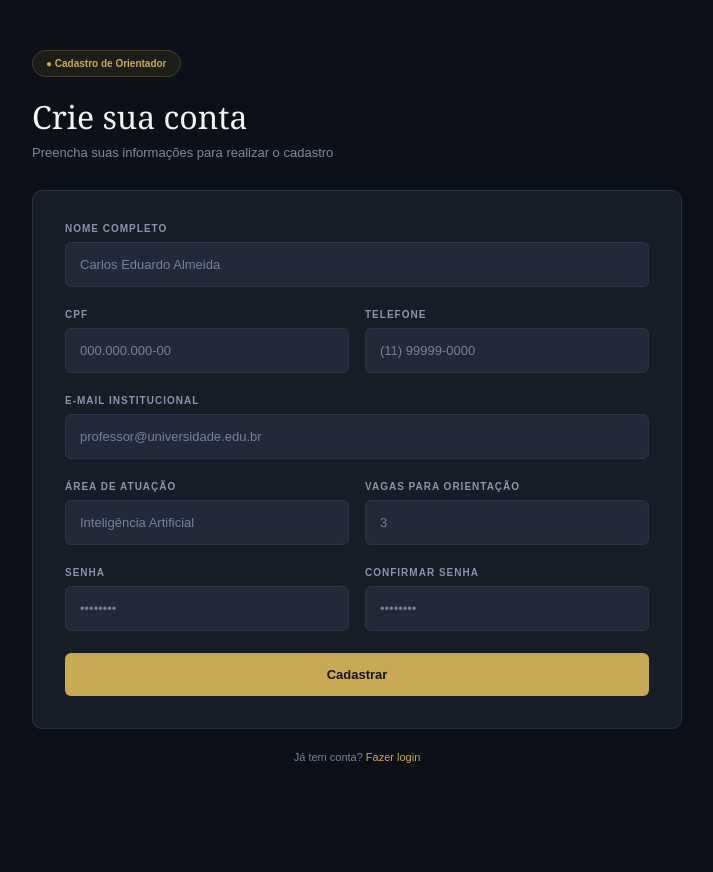
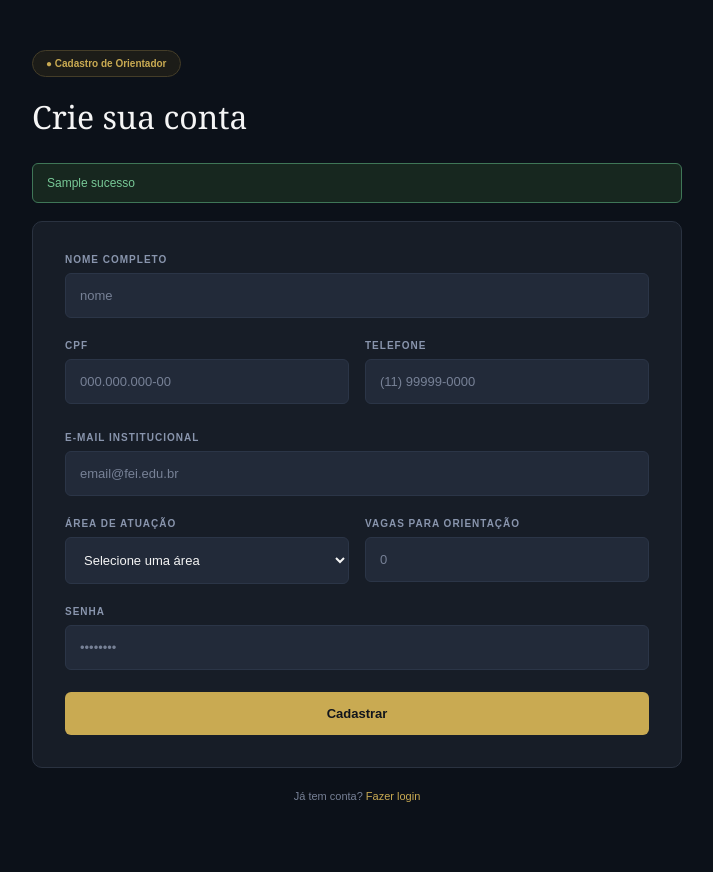
Before and after one commit to OrlandoOnabe/ArtemisBlanck, a FastAPI app: template templates/cadastro_orientador.html in a window 1280 px wide. Shown: the part 70-942 px from the top of the page, without its empty margins (283-996 px from the left). Before the commit the page ends 833 px from the top, so only its background shows below. Run offline with FastAPI, Linux system fonts and the light colour scheme; the template is opened without the code that fills it: most values are stand-ins (such as "Sample title", 1, 10 or a date in 2020); parts of the project's set-up code (start-up, migrations or seed data) failed here and were passed over.

Commit message:
Update cadastro_orientador.html

```diff
--- a/templates/cadastro_orientador.html
+++ b/templates/cadastro_orientador.html
@@ -7,20 +7,26 @@
 
     <title>Cadastro de Orientador | Artemis</title>
 
-    <link rel="stylesheet" href="../static/css/cadastro_orientador.css">
+    <link rel="stylesheet" href="/static/css/cadastro_orientador.css">
 </head>
 
 <body>
 
     <header>
-        <div class="logo">
-            <div class="logo-simbolo">A</div>
+
+        <a href="/login" class="logo">
+
+            <div class="logo-simbolo">
+                A
+            </div>
 
             <div>
                 <h2>Artemis</h2>
                 <span>BLANCK</span>
             </div>
-        </div>
+
+        </a>
+
     </header>
 
 
@@ -29,138 +35,213 @@
         <section class="cadastro-container">
 
             <div class="tag">
-                <span>●</span>
-                Cadastro de Orientador
+                ● Cadastro de Orientador
             </div>
 
             <h1>Crie sua conta</h1>
 
-            <p class="subtitulo">
-                Preencha suas informações para realizar o cadastro
-            </p>
+            <br>
 
+            {% if sucesso %}
+                <div class="mensagem-sucesso">
+                    {{ sucesso }}
+                </div>
+            {% endif %}
 
-            <form class="formulario">
-
-                <!-- Nome -->
+            <form
+                class="formulario"
+                action="/cadastro/orientador"
+                method="post"
+            >
 
                 <div class="campo">
-                    <label for="nome">NOME COMPLETO</label>
+
+                    <label for="nome">
+                        NOME COMPLETO
+                    </label>
 
                     <input
                         type="text"
                         id="nome"
                         name="nome"
-                        placeholder="Carlos Eduardo Almeida"
+                        placeholder="nome"
+                        maxlength="100"
+                        required
                     >
+
                 </div>
 
-
-                <!-- CPF + Telefone -->
 
                 <div class="linha">
 
                     <div class="campo">
-                        <label for="cpf">CPF</label>
+
+                        <label for="cpf">
+                            CPF
+                        </label>
 
                         <input
                             type="text"
                             id="cpf"
                             name="cpf"
                             placeholder="000.000.000-00"
+                            pattern="[0-9]{3}\.[0-9]{3}\.[0-9]{3}-[0-9]{2}"
+                            maxlength="14"
+                            title="Digite o CPF no formato 000.000.000-00"
+                            required
                         >
+                        <p class="erro-campo" id="erro-cpf">
+                            {% if campo_erro == "cpf" %}
+                                {{ erro }}
+                            {% endif %}
+                        </p>
                     </div>
 
+
                     <div class="campo">
-                        <label for="telefone">TELEFONE</label>
+
+                        <label for="telefone">
+                            TELEFONE
+                        </label>
 
                         <input
                             type="tel"
                             id="telefone"
                             name="telefone"
                             placeholder="(11) 99999-0000"
+                            pattern="\([0-9]{2}\) [0-9]{5}-[0-9]{4}"
+                            maxlength="15"
+                            title="Digite o telefone no formato (11) 99999-0000"
+                            required
                         >
+                        <p class="erro-campo" id="erro-telefone">
+                            {% if campo_erro == "telefone" %}
+                                {{ erro }}
+                            {% endif %}
+                        </p>
                     </div>
 
                 </div>
 
 
-                <!-- E-mail -->
+                <div class="campo">
 
-                <div class="campo">
-                    <label for="email">E-MAIL INSTITUCIONAL</label>
+                    <label for="email">
+                        E-MAIL INSTITUCIONAL
+                    </label>
 
                     <input
                         type="email"
-                        id="email"
                         name="email"
-                        placeholder="professor@universidade.edu.br"
+                        placeholder="email@fei.edu.br"
+                        pattern="^[^@\s]+@[^@\s]+\.[^@\s]+$"
+                        title="Digite um e-mail válido, como nome@dominio.com"
+                        required
                     >
+                    <p class="erro-campo" id="erro-email">
+                        {% if campo_erro == "email" %}
+                            {{ erro }}
+                        {% endif %}
+                    </p>
+
                 </div>
 
-
-                <!-- Área + Vagas -->
 
                 <div class="linha">
 
                     <div class="campo">
-                        <label for="area">ÁREA DE ATUAÇÃO</label>
 
-                        <input
-                            type="text"
-                            id="area"
-                            name="area"
-                            placeholder="Inteligência Artificial"
+                        <label for="area_atuacao">
+                            ÁREA DE ATUAÇÃO
+                        </label>
+
+                        <select
+                            id="area_atuacao"
+                            name="area_atuacao"
+                            required
                         >
+
+                            <option value="" selected disabled>
+                                Selecione uma área
+                            </option>
+
+                            <option value="Inteligência Artificial">
+                                Inteligência Artificial
+                            </option>
+
+                            <option value="Engenharia de Software">
+                                Engenharia de Software
+                            </option>
+
+                            <option value="Sistemas Distribuídos">
+                                Sistemas Distribuídos
+                            </option>
+
+                            <option value="Banco de Dados">
+                                Banco de Dados
+                            </option>
+
+                            <option value="Redes de Computadores">
+                                Redes de Computadores
+                            </option>
+
+                            <option value="Computação Gráfica">
+                                Computação Gráfica
+                            </option>
+
+                        </select>
+
                     </div>
 
+
                     <div class="campo">
-                        <label for="vagas">VAGAS PARA ORIENTAÇÃO</label>
+
+                        <label for="vagas">
+                            VAGAS PARA ORIENTAÇÃO
+                        </label>
 
                         <input
                             type="number"
                             id="vagas"
                             name="vagas"
+                            placeholder="0"
                             min="0"
-                            placeholder="3"
+                            max="20"
+                            required
                         >
+
                     </div>
 
                 </div>
 
 
-                <!-- Senha -->
-
                 <div class="linha">
 
                     <div class="campo">
-                        <label for="senha">SENHA</label>
+
+                        <label for="senha">
+                            SENHA
+                        </label>
 
                         <input
                             type="password"
                             id="senha"
                             name="senha"
                             placeholder="••••••••"
+                            maxlength="50"
+                            title="A senha deve possuir pelo menos 8 caracteres"
+                            required
                         >
-                    </div>
 
-                    <div class="campo">
-                        <label for="confirmar-senha">
-                            CONFIRMAR SENHA
-                        </label>
-
-                        <input
-                            type="password"
-                            id="confirmar-senha"
-                            name="confirmar_senha"
-                            placeholder="••••••••"
-                        >
                     </div>
 
                 </div>
 
 
-                <button type="submit" class="botao-cadastrar">
+                <button
+                    type="submit"
+                    class="botao-cadastrar"
+                >
                     Cadastrar
                 </button>
 
@@ -169,13 +250,53 @@
 
             <p class="login">
                 Já tem conta?
-                <a href="login.html">Fazer login</a>
+                <a href="/login">Fazer login</a>
             </p>
 
         </section>
 
     </main>
+<script>
+    const campos = [
+        {
+            input: document.getElementById("cpf"),
+            erro: document.getElementById("erro-cpf"),
+            mensagem: "Digite o CPF no formato 000.000.000-00."
+        },
+        {
+            input: document.getElementById("telefone"),
+            erro: document.getElementById("erro-telefone"),
+            mensagem: "Digite o telefone no formato (00) 00000-0000."
+        },
+        {
+            input: document.getElementById("ra"),
+            erro: document.getElementById("erro-ra"),
+            mensagem: "Digite o RA no formato 00.000.000-0."
+        },
+        {
+            input: document.getElementById("email"),
+            erro: document.getElementById("erro-email"),
+            mensagem: "Digite um e-mail válido."
+        }
+    ];
 
+    campos.forEach(function(campo) {
+
+        campo.input.addEventListener("invalid", function(event) {
+
+            if (!campo.input.validity.valueMissing) {
+                event.preventDefault();
+                campo.erro.textContent = campo.mensagem;
+            }
+
+        });
+
+        campo.input.addEventListener("input", function() {
+            campo.erro.textContent = "";
+        });
+
+    });
+</script>
 </body>
 
 </html>
```
